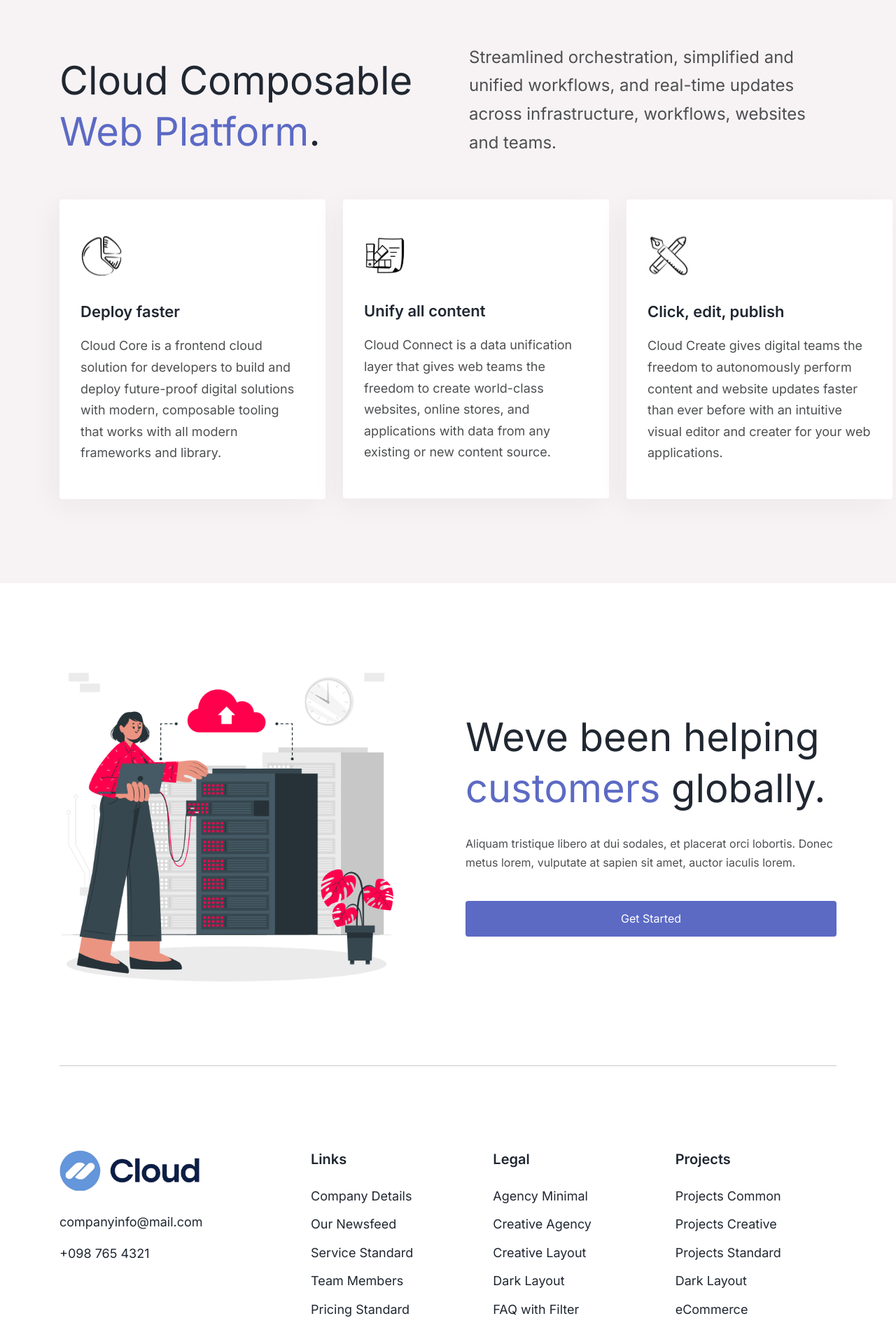
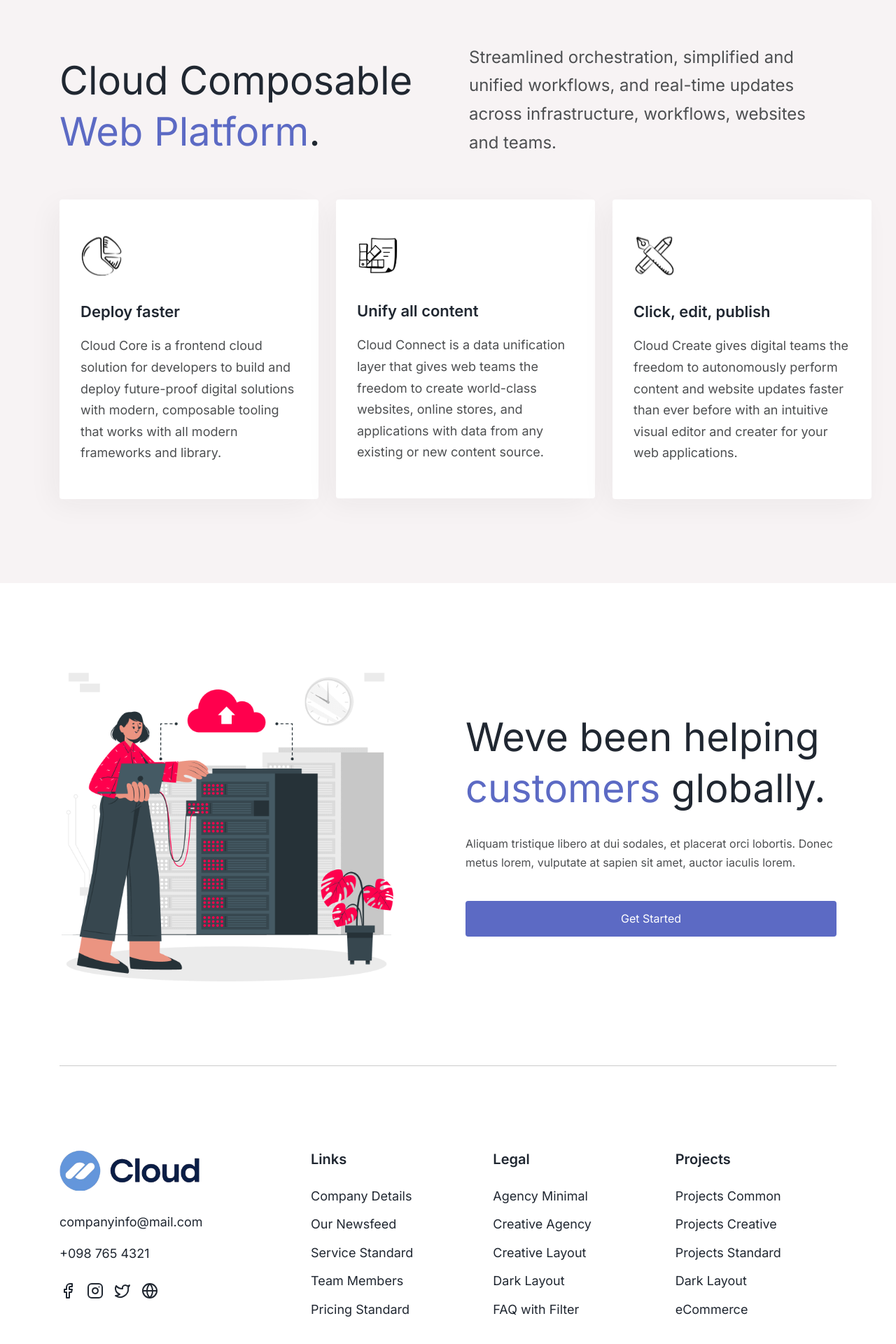
Before and after one commit to Uralov-Berdibek/teamcloud, a Next.js app: page / in a window 1280 px wide. Shown: the part 790-2710 px from the top of the page at 70% size. Built offline with nearby package versions, Linux system fonts and the light colour scheme.

Commit message:
version 1.0.12

```diff
--- a/app/(root)/(home)/page.tsx
+++ b/app/(root)/(home)/page.tsx
@@ -1,5 +1,7 @@
 import Link from 'next/link';
 import React from 'react';
+import { Menu, Facebook, Instagram, Twitter, Globe } from 'lucide-react';
+
 import './style.css';
 
 const Home = () => {
@@ -32,16 +34,17 @@ const Home = () => {
                   About
                 </a>
               </li>
-
-              <Link href='/auth' className='btnh btn-primary-h'>
-                Get Started
-              </Link>
             </ul>
           </nav>
 
           <button className='nav-open-btn' aria-label='open menu' data-nav-toggler>
+            <Menu />
             {/* <ion-icon name='menu-outline' aria-hidden='true'></ion-icon> */}
           </button>
+
+          <Link href='/auth' className='btnh btn-primary-h hidden md:inline'>
+            Get Started
+          </Link>
 
           <div className='overlay' data-nav-toggler data-overlay></div>
         </div>
@@ -223,25 +226,25 @@ const Home = () => {
               <ul className='social-list'>
                 <li>
                   <a href='#' className='social-link'>
-                    {/* <ion-icon name='logo-facebook'></ion-icon> */}
+                    <Facebook />
                   </a>
                 </li>
 
                 <li>
                   <a href='#' className='social-link'>
-                    {/* <ion-icon name='logo-twitter'></ion-icon> */}
+                    <Instagram />
                   </a>
                 </li>
 
                 <li>
                   <a href='#' className='social-link'>
-                    {/* <ion-icon name='logo-pinterest'></ion-icon> */}
+                    <Twitter />
                   </a>
                 </li>
 
                 <li>
                   <a href='#' className='social-link'>
-                    {/* <ion-icon name='logo-dribbble'></ion-icon> */}
+                    <Globe />
                   </a>
                 </li>
               </ul>
--- a/app/(root)/(home)/style.css
+++ b/app/(root)/(home)/style.css
@@ -458,7 +458,7 @@ body.active {
 }
 
 .service-card {
-  width: 380px;
+  width: 370px;
   background-color: var(--white);
   padding: 50px 30px;
   border-radius: var(--radius-4);
--- a/app/(root)/auth/page.tsx
+++ b/app/(root)/auth/page.tsx
@@ -25,7 +25,11 @@ const Auth = () => {
     handlePageReload();
   }, []);
 
-  return <AuthComponent />;
+  return (
+    <div className='container h-screen mx-auto max-w-7xl'>
+      <AuthComponent />
+    </div>
+  );
 };
 
 export default Auth;
--- a/components/auth/register-modal.tsx
+++ b/components/auth/register-modal.tsx
@@ -8,7 +8,7 @@ import { Input } from '../ui/input';
 import Modal from '../shared/modal';
 import { useCallback, useState } from 'react';
 import { useForm } from 'react-hook-form';
-import { useRouter } from 'next/navigation'; // or 'react-router-dom' if using React Router
+import { useRouter } from 'next/navigation';
 import axios from 'axios';
 
 export default function RegisterModal() {
```
